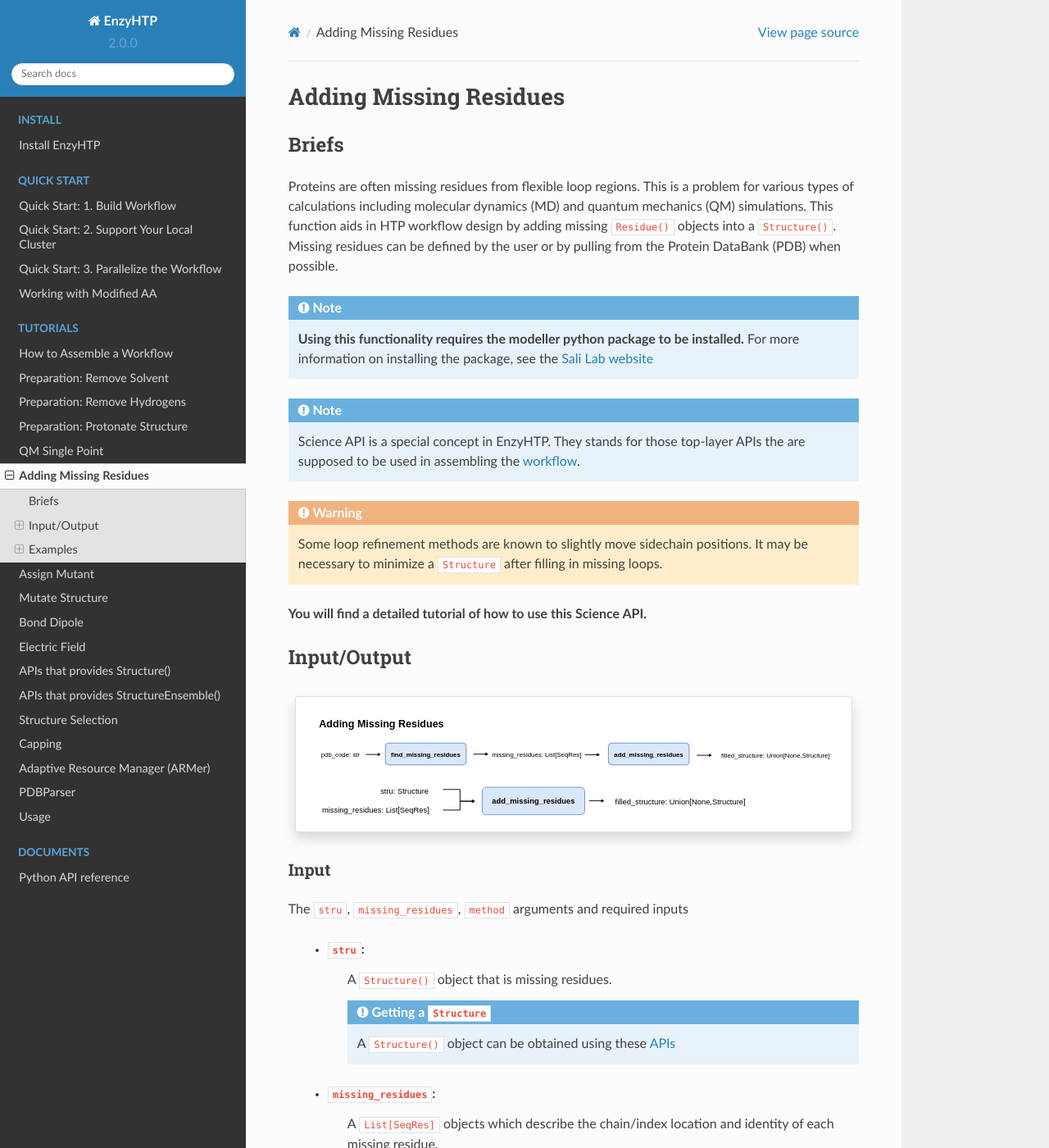
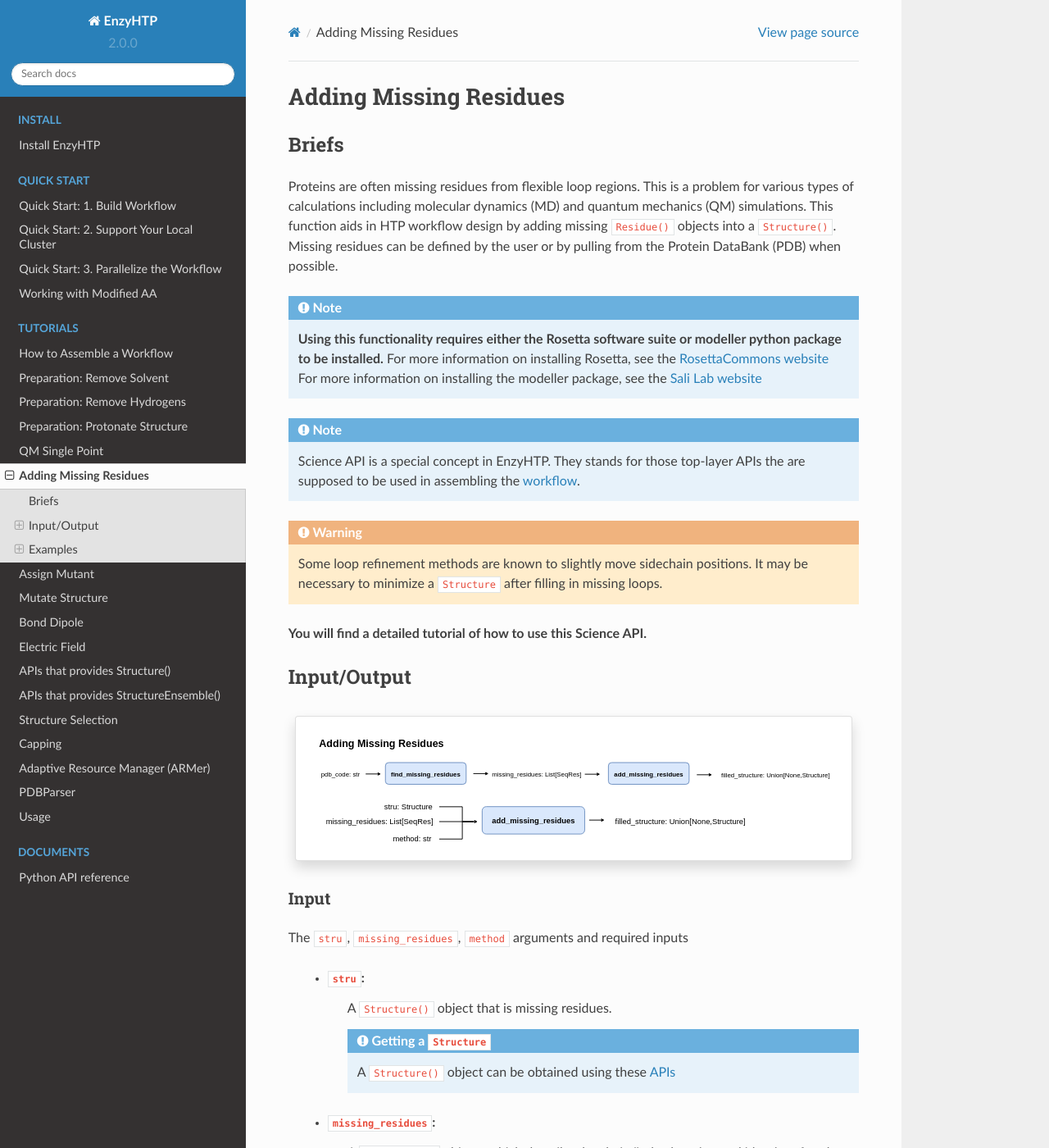
Before and after one commit to ChemBioHTP/enzyhtp_doc, a Sphinx documentation site: the page built from docs/source/sci_api_tutorial/add_missing_residues.rst, in a window 1280 px wide and 1400 px high. Shown: the whole window at 82% size. Built offline with Sphinx 7.4.7 and the Read the Docs theme 2.0.0, drawn with Linux system fonts in a browser that asks for light colours; some of the changed text lies outside the part shown.

Commit message:
added missing residues file

```diff
--- a/docs/source/index.rst
+++ b/docs/source/index.rst
@@ -57,6 +57,7 @@
    sci_api_tutorial/preparation_protonate_stru
    sci_api_tutorial/single_point
    sci_api_tutorial/add_missing_residues
+   sci_api_tutorial/identify_missing_residues
    sci_api_tutorial/assign_mutant
    sci_api_tutorial/mutate_stru
    sci_api_tutorial/dipole
--- a/docs/source/sci_api_tutorial/add_missing_residues.rst
+++ b/docs/source/sci_api_tutorial/add_missing_residues.rst
@@ -14,8 +14,9 @@
 
 .. note::
 
-    **Using this functionality requires the modeller python package to be installed.**
-    For more information on installing the package, see the `Sali Lab website <https://salilab.org/modeller/>`_
+    **Using this functionality requires either the Rosetta software suite or modeller python package to be installed.**
+    For more information on installing Rosetta, see the `RosettaCommons website <https://www.rosettacommons.org/software>`_
+    For more information on installing the modeller package, see the `Sali Lab website <https://salilab.org/modeller/>`_
 
 
 .. note::
@@ -66,7 +67,7 @@
 
         .. admonition:: Current method options
 
-            | At present, only ``modeller`` is supported.
+            | At present, only ``modeller`` and ``rosetta`` are supported.
 
     - ``work_dir``:
         Working directory containing all the files in the calculation process. Optional argument.
@@ -105,7 +106,7 @@
 
         print(stru)
 
-        fill_missing_residues(stru, identify_missing_residues("3R3V"))
+        fill_missing_residues(stru, identify_missing_residues("3R3V"), 'rosetta' )
 
         print(stru)
 
```
Also changed, not shown: docs/figures/add_missing_residues.svg, docs/source/sci_api_tutorial/identify_missing_residues.rst (added).
